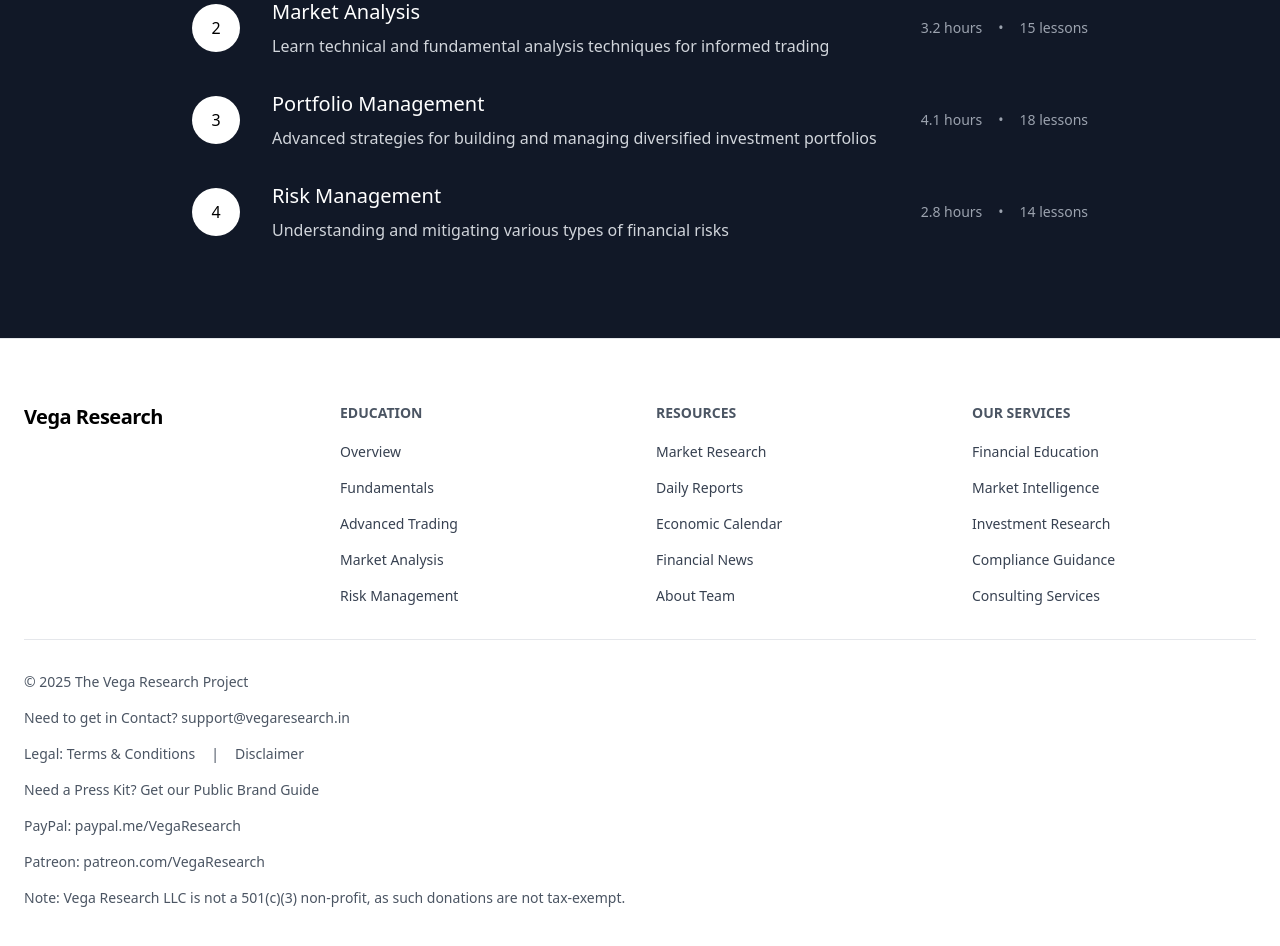
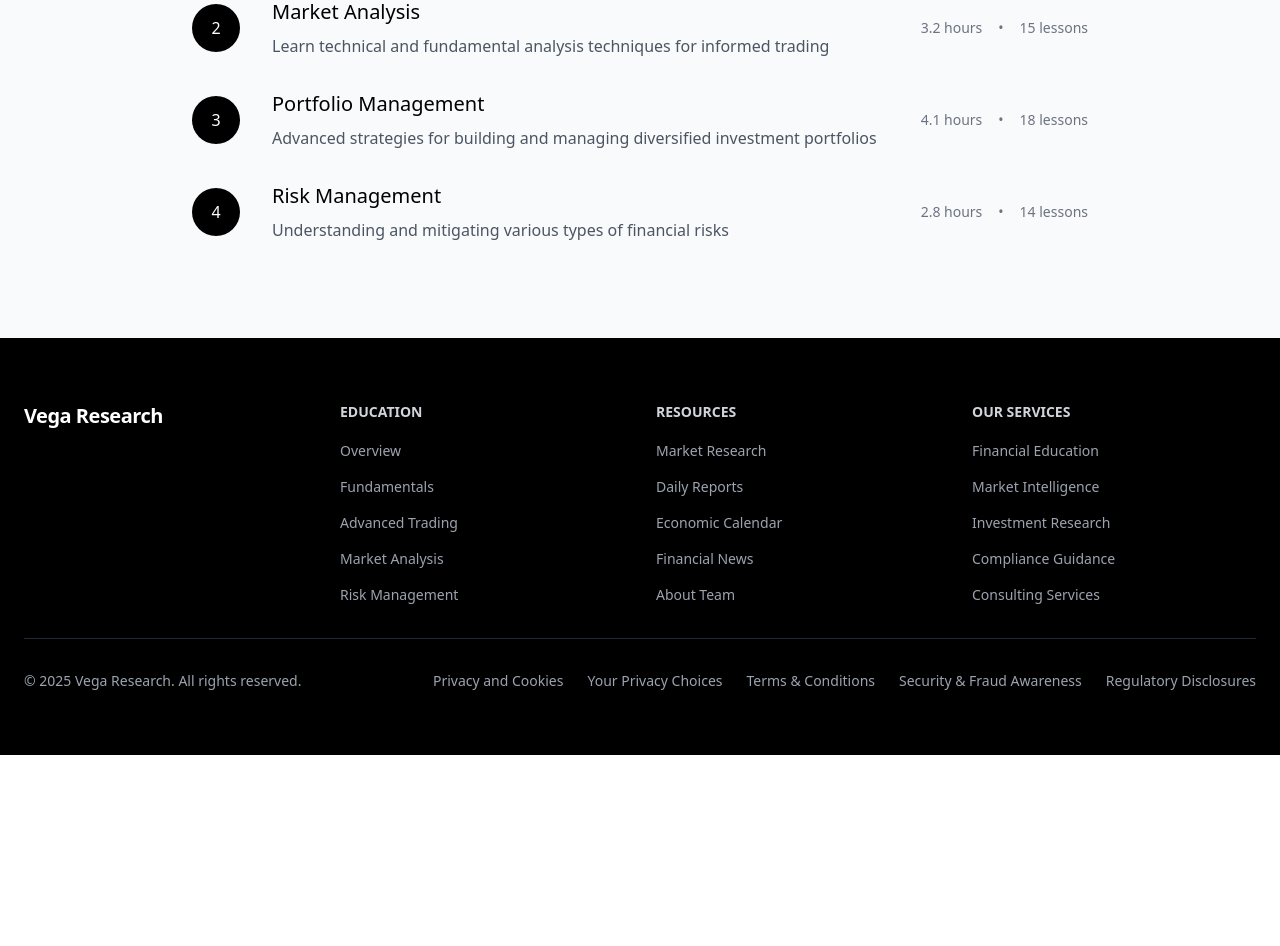
Before and after one commit to vegaresearch/vega-research-minimalist-bloom, a React (Vite) app: page /learn in a window 1280 px wide. Shown: the part 2160-3106 px from the top of the page. After the commit the page ends 2915 px from the top, so only its background shows below. Built offline with nearby package versions, Linux system fonts and the light colour scheme.

Commit message:
Reverted to commit 6237e851a1ec247df6ef32403f09f2d5a8c4aa84

```diff
--- a/src/App.tsx
+++ b/src/App.tsx
@@ -21,7 +21,7 @@ const App = () => (
       <Toaster />
       <Sonner />
       <BrowserRouter>
-        <div className="min-h-screen bg-black text-white">
+        <div className="min-h-screen bg-white text-black">
           <Header />
           <Routes>
             <Route path="/" element={<Index />} />
--- a/src/components/Footer.tsx
+++ b/src/components/Footer.tsx
@@ -4,7 +4,7 @@ import { Separator } from '@/components/ui/separator';
 
 const Footer = () => {
   return (
-    <footer className="bg-white text-black border-t border-gray-200">
+    <footer className="bg-black text-white">
       <div className="max-w-7xl mx-auto px-6 py-16">
         <div className="grid grid-cols-1 md:grid-cols-4 gap-8">
           {/* Logo */}
@@ -16,30 +16,30 @@ const Footer = () => {
 
           {/* Education */}
           <div>
-            <h3 className="text-sm font-semibold mb-4 text-gray-600">EDUCATION</h3>
+            <h3 className="text-sm font-semibold mb-4 text-gray-300">EDUCATION</h3>
             <ul className="space-y-3">
               <li>
-                <Link to="/learn" className="text-sm text-gray-700 hover:text-black transition-colors">
+                <Link to="/learn" className="text-sm text-gray-400 hover:text-white transition-colors">
                   Overview
                 </Link>
               </li>
               <li>
-                <Link to="/learn" className="text-sm text-gray-700 hover:text-black transition-colors">
+                <Link to="/learn" className="text-sm text-gray-400 hover:text-white transition-colors">
                   Fundamentals
                 </Link>
               </li>
               <li>
-                <Link to="/learn" className="text-sm text-gray-700 hover:text-black transition-colors">
+                <Link to="/learn" className="text-sm text-gray-400 hover:text-white transition-colors">
                   Advanced Trading
                 </Link>
               </li>
               <li>
-                <Link to="/learn" className="text-sm text-gray-700 hover:text-black transition-colors">
+                <Link to="/learn" className="text-sm text-gray-400 hover:text-white transition-colors">
                   Market Analysis
                 </Link>
               </li>
               <li>
-                <Link to="/learn" className="text-sm text-gray-700 hover:text-black transition-colors">
+                <Link to="/learn" className="text-sm text-gray-400 hover:text-white transition-colors">
                   Risk Management
                 </Link>
               </li>
@@ -48,30 +48,30 @@ const Footer = () => {
 
           {/* Resources */}
           <div>
-            <h3 className="text-sm font-semibold mb-4 text-gray-600">RESOURCES</h3>
+            <h3 className="text-sm font-semibold mb-4 text-gray-300">RESOURCES</h3>
             <ul className="space-y-3">
               <li>
-                <Link to="/research" className="text-sm text-gray-700 hover:text-black transition-colors">
+                <Link to="/research" className="text-sm text-gray-400 hover:text-white transition-colors">
                   Market Research
                 </Link>
               </li>
               <li>
-                <Link to="/research" className="text-sm text-gray-700 hover:text-black transition-colors">
+                <Link to="/research" className="text-sm text-gray-400 hover:text-white transition-colors">
                   Daily Reports
                 </Link>
               </li>
               <li>
-                <Link to="/research" className="text-sm text-gray-700 hover:text-black transition-colors">
+                <Link to="/research" className="text-sm text-gray-400 hover:text-white transition-colors">
                   Economic Calendar
                 </Link>
               </li>
               <li>
-                <Link to="/research" className="text-sm text-gray-700 hover:text-black transition-colors">
+                <Link to="/research" className="text-sm text-gray-400 hover:text-white transition-colors">
                   Financial News
                 </Link>
               </li>
               <li>
-                <Link to="/about" className="text-sm text-gray-700 hover:text-black transition-colors">
+                <Link to="/about" className="text-sm text-gray-400 hover:text-white transition-colors">
                   About Team
                 </Link>
               </li>
@@ -80,30 +80,30 @@ const Footer = () => {
 
           {/* Our Services */}
           <div>
-            <h3 className="text-sm font-semibold mb-4 text-gray-600">OUR SERVICES</h3>
+            <h3 className="text-sm font-semibold mb-4 text-gray-300">OUR SERVICES</h3>
             <ul className="space-y-3">
               <li>
-                <Link to="/learn" className="text-sm text-gray-700 hover:text-black transition-colors">
+                <Link to="/learn" className="text-sm text-gray-400 hover:text-white transition-colors">
                   Financial Education
                 </Link>
               </li>
               <li>
-                <Link to="/research" className="text-sm text-gray-700 hover:text-black transition-colors">
+                <Link to="/research" className="text-sm text-gray-400 hover:text-white transition-colors">
                   Market Intelligence
                 </Link>
               </li>
               <li>
-                <Link to="/research" className="text-sm text-gray-700 hover:text-black transition-colors">
+                <Link to="/research" className="text-sm text-gray-400 hover:text-white transition-colors">
                   Investment Research
                 </Link>
               </li>
               <li>
-                <Link to="/legal" className="text-sm text-gray-700 hover:text-black transition-colors">
+                <Link to="/legal" className="text-sm text-gray-400 hover:text-white transition-colors">
                   Compliance Guidance
                 </Link>
               </li>
               <li>
-                <Link to="/about" className="text-sm text-gray-700 hover:text-black transition-colors">
+                <Link to="/about" className="text-sm text-gray-400 hover:text-white transition-colors">
                   Consulting Services
                 </Link>
               </li>
@@ -111,36 +111,29 @@ const Footer = () => {
           </div>
         </div>
 
-        <Separator className="my-8 bg-gray-200" />
+        <Separator className="my-8 bg-gray-800" />
 
-        {/* Bottom section - similar to the image */}
-        <div className="space-y-4">
-          <div className="text-sm text-gray-600">
-            © 2025 The Vega Research Project
+        {/* Bottom section */}
+        <div className="flex flex-col md:flex-row justify-between items-center space-y-4 md:space-y-0">
+          <div className="text-sm text-gray-400">
+            © 2025 Vega Research. All rights reserved.
           </div>
-          <div className="text-sm text-gray-600">
-            Need to get in Contact? support@vegaresearch.in
-          </div>
-          <div className="flex flex-wrap gap-4 text-sm text-gray-600">
-            <Link to="/legal" className="hover:text-black transition-colors">
-              Legal: Terms & Conditions
+          <div className="flex flex-wrap gap-6 text-sm">
+            <Link to="/legal" className="text-gray-400 hover:text-white transition-colors">
+              Privacy and Cookies
             </Link>
-            <span>|</span>
-            <Link to="/legal" className="hover:text-black transition-colors">
-              Disclaimer
+            <Link to="/legal" className="text-gray-400 hover:text-white transition-colors">
+              Your Privacy Choices
             </Link>
-          </div>
-          <div className="text-sm text-gray-600">
-            Need a Press Kit? Get our Public Brand Guide
-          </div>
-          <div className="text-sm text-gray-600">
-            PayPal: paypal.me/VegaResearch
-          </div>
-          <div className="text-sm text-gray-600">
-            Patreon: patreon.com/VegaResearch
-          </div>
-          <div className="text-sm text-gray-600">
-            Note: Vega Research LLC is not a 501(c)(3) non-profit, as such donations are not tax-exempt.
+            <Link to="/legal" className="text-gray-400 hover:text-white transition-colors">
+              Terms & Conditions
+            </Link>
+            <Link to="/legal" className="text-gray-400 hover:text-white transition-colors">
+              Security & Fraud Awareness
+            </Link>
+            <Link to="/legal" className="text-gray-400 hover:text-white transition-colors">
+              Regulatory Disclosures
+            </Link>
           </div>
         </div>
       </div>
--- a/src/pages/Learn.tsx
+++ b/src/pages/Learn.tsx
@@ -51,23 +51,23 @@ const Learn = () => {
   // If a module is selected, show the dedicated module view
   if (selectedModule) {
     return (
-      <div className="pt-16 min-h-screen bg-black text-white">
+      <div className="pt-16 min-h-screen bg-white">
         {/* Module Header */}
-        <section className="py-12 bg-gray-900">
+        <section className="py-12 bg-gray-50">
           <div className="max-w-7xl mx-auto px-6">
             <button
               onClick={handleBackToModules}
-              className="flex items-center text-gray-400 hover:text-white mb-6 transition-colors"
+              className="flex items-center text-gray-600 hover:text-black mb-6 transition-colors"
             >
               <ArrowLeft className="w-4 h-4 mr-2" />
               Back to All Modules
             </button>
             <div className="max-w-3xl">
               <h1 className="text-4xl font-light mb-4">{selectedModule.title}</h1>
-              <p className="text-xl text-gray-300 leading-relaxed mb-6">
+              <p className="text-xl text-gray-600 leading-relaxed mb-6">
                 {selectedModule.description}
               </p>
-              <div className="flex items-center gap-6 text-sm text-gray-400">
+              <div className="flex items-center gap-6 text-sm text-gray-500">
                 <div className="flex items-center gap-2">
                   <Clock className="w-4 h-4" />
                   {selectedModule.duration}
@@ -84,7 +84,7 @@ const Learn = () => {
         {/* Video Player Section */}
         <section className="py-16">
           <div className="max-w-6xl mx-auto px-6">
-            <div className="bg-gray-900 rounded-2xl overflow-hidden">
+            <div className="bg-black rounded-2xl overflow-hidden">
               <div className="aspect-video">
                 <iframe
                   src={`https://www.youtube.com/embed/videoseries?list=${selectedModule.playlistId}&autoplay=1`}
@@ -99,17 +99,17 @@ const Learn = () => {
         </section>
 
         {/* Module Info */}
-        <section className="py-16 bg-gray-900">
+        <section className="py-16 bg-gray-50">
           <div className="max-w-6xl mx-auto px-6">
             <div className="grid lg:grid-cols-3 gap-8">
               <div className="lg:col-span-2">
                 <h2 className="text-2xl font-medium mb-4">About This Module</h2>
-                <p className="text-gray-300 leading-relaxed mb-6">
+                <p className="text-gray-600 leading-relaxed mb-6">
                   {selectedModule.description}
                 </p>
-                <div className="bg-black p-6 rounded-xl border border-gray-800">
+                <div className="bg-white p-6 rounded-xl">
                   <h3 className="font-medium mb-3">What You'll Learn</h3>
-                  <ul className="space-y-2 text-gray-300">
+                  <ul className="space-y-2 text-gray-600">
                     <li>• Fundamental concepts and principles</li>
                     <li>• Practical applications and examples</li>
                     <li>• Real-world scenarios and case studies</li>
@@ -118,19 +118,19 @@ const Learn = () => {
                 </div>
               </div>
               <div>
-                <div className="bg-black p-6 rounded-xl border border-gray-800">
+                <div className="bg-white p-6 rounded-xl">
                   <h3 className="font-medium mb-4">Module Details</h3>
                   <div className="space-y-3">
                     <div className="flex justify-between">
-                      <span className="text-gray-300">Duration</span>
+                      <span className="text-gray-600">Duration</span>
                       <span>{selectedModule.duration}</span>
                     </div>
                     <div className="flex justify-between">
-                      <span className="text-gray-300">Lessons</span>
+                      <span className="text-gray-600">Lessons</span>
                       <span>{selectedModule.lessons}</span>
                     </div>
                     <div className="flex justify-between">
-                      <span className="text-gray-300">Level</span>
+                      <span className="text-gray-600">Level</span>
                       <span>Beginner to Advanced</span>
                     </div>
                   </div>
@@ -144,13 +144,13 @@ const Learn = () => {
   }
 
   return (
-    <div className="pt-16 min-h-screen bg-black text-white">
+    <div className="pt-16 min-h-screen bg-white">
       {/* Header */}
-      <section className="py-24 bg-gray-900">
+      <section className="py-24 bg-gray-50">
         <div className="max-w-7xl mx-auto px-6">
           <div className="max-w-3xl">
             <h1 className="text-5xl font-light mb-6">Learn</h1>
-            <p className="text-xl text-gray-300 leading-relaxed">
+            <p className="text-xl text-gray-600 leading-relaxed">
               Comprehensive video modules designed to take you from beginner to advanced investor.
               Each module builds upon the previous, creating a structured learning path.
             </p>
@@ -163,9 +163,9 @@ const Learn = () => {
         <div className="max-w-7xl mx-auto px-6">
           <div className="grid lg:grid-cols-2 gap-8">
             {modules.map((module) => (
-              <div key={module.id} className="group border border-gray-800 rounded-2xl overflow-hidden hover:shadow-lg hover:shadow-gray-900/20 transition-all duration-300">
+              <div key={module.id} className="group border border-gray-100 rounded-2xl overflow-hidden hover:shadow-lg transition-all duration-300">
                 {/* YouTube Embed */}
-                <div className="aspect-video bg-gray-900 relative overflow-hidden">
+                <div className="aspect-video bg-gray-100 relative overflow-hidden">
                   <iframe
                     src={`https://www.youtube.com/embed/videoseries?list=${module.playlistId}`}
                     title={module.title}
@@ -176,11 +176,11 @@ const Learn = () => {
                 </div>
 
                 {/* Content */}
-                <div className="p-8 bg-black">
+                <div className="p-8">
                   <h3 className="text-2xl font-medium mb-4">{module.title}</h3>
-                  <p className="text-gray-300 mb-6 leading-relaxed">{module.description}</p>
+                  <p className="text-gray-600 mb-6 leading-relaxed">{module.description}</p>
 
-                  <div className="flex items-center gap-6 text-sm text-gray-400 mb-6">
+                  <div className="flex items-center gap-6 text-sm text-gray-500 mb-6">
                     <div className="flex items-center gap-2">
                       <Clock className="w-4 h-4" />
                       {module.duration}
@@ -193,7 +193,7 @@ const Learn = () => {
 
                   <button
                     onClick={() => handleStartModule(module)}
-                    className="inline-flex items-center px-6 py-3 bg-white text-black rounded-full hover:bg-gray-200 transition-colors group"
+                    className="inline-flex items-center px-6 py-3 bg-black text-white rounded-full hover:bg-gray-800 transition-colors group"
                   >
                     Start Module
                     <Play className="ml-2 w-4 h-4 group-hover:scale-110 transition-transform" />
@@ -206,25 +206,25 @@ const Learn = () => {
       </section>
 
       {/* Learning Path */}
-      <section className="py-24 bg-gray-900">
+      <section className="py-24 bg-gray-50">
         <div className="max-w-7xl mx-auto px-6">
           <div className="text-center mb-16">
             <h2 className="text-4xl font-light mb-4">Your Learning Journey</h2>
-            <p className="text-gray-300 text-lg">Follow our recommended path for optimal results</p>
+            <p className="text-gray-600 text-lg">Follow our recommended path for optimal results</p>
           </div>
 
           <div className="max-w-4xl mx-auto">
             <div className="space-y-8">
               {modules.map((module, index) => (
                 <div key={module.id} className="flex items-center gap-8">
-                  <div className="flex-shrink-0 w-12 h-12 bg-white text-black rounded-full flex items-center justify-center font-medium">
+                  <div className="flex-shrink-0 w-12 h-12 bg-black text-white rounded-full flex items-center justify-center font-medium">
                     {index + 1}
                   </div>
                   <div className="flex-1">
                     <h3 className="text-xl font-medium mb-2">{module.title}</h3>
-                    <p className="text-gray-300">{module.description}</p>
+                    <p className="text-gray-600">{module.description}</p>
                   </div>
-                  <div className="flex items-center gap-4 text-sm text-gray-400">
+                  <div className="flex items-center gap-4 text-sm text-gray-500">
                     <span>{module.duration}</span>
                     <span>•</span>
                     <span>{module.lessons} lessons</span>
```
Also changed, not shown: src/components/Header.tsx (+5 -5 lines).
